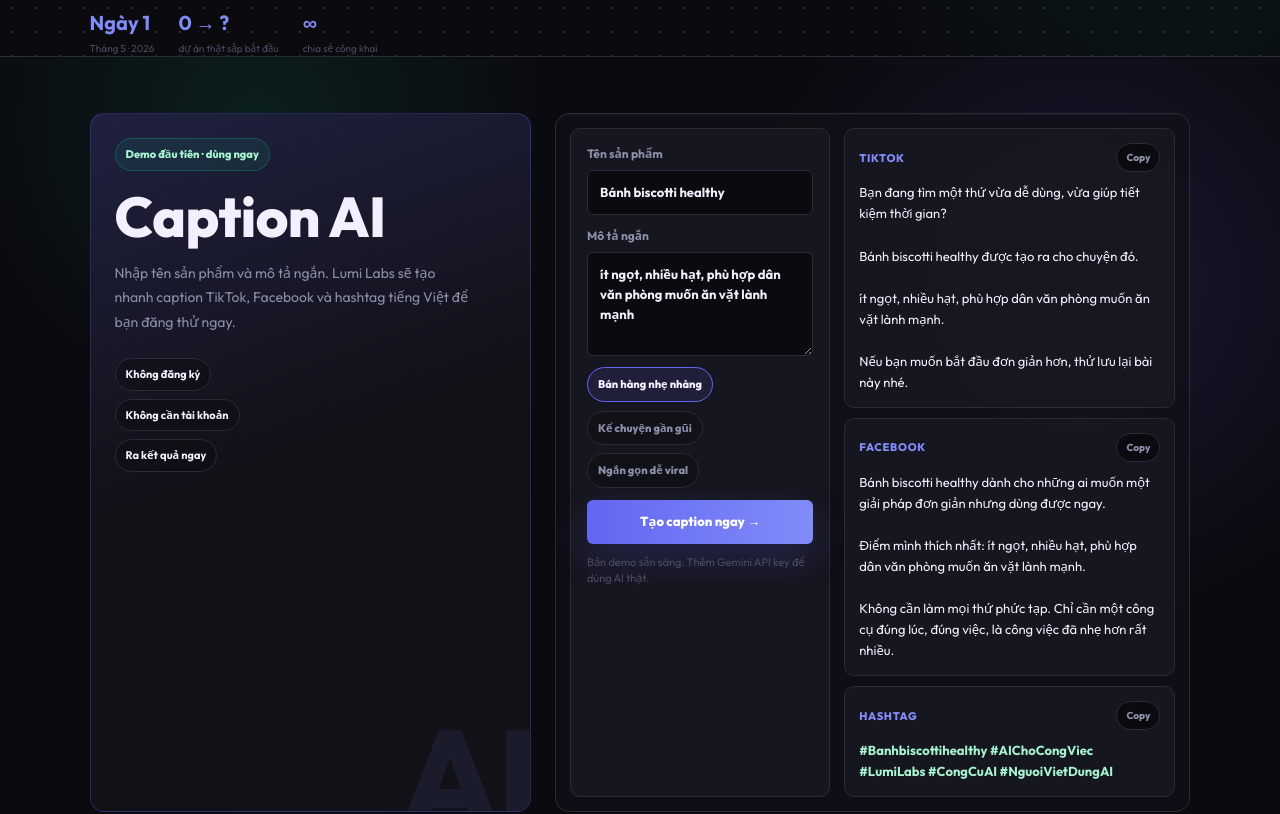
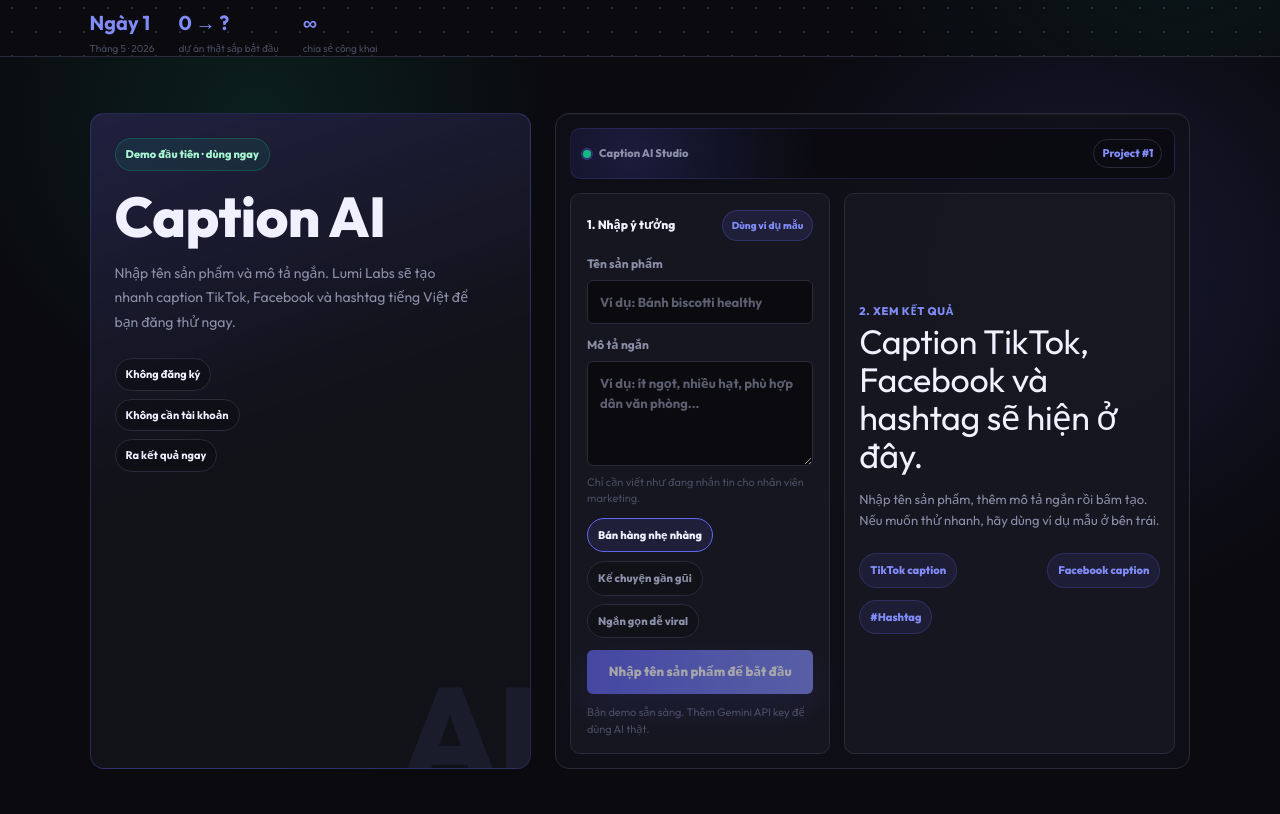
Before and after one commit to ltruongluan09/codex-zero-to-hero-vn, a React (Vite) app: page / in a window 1280 px wide. Shown: the part 740-1554 px from the top of the page. Built offline with nearby package versions, Linux system fonts and the light colour scheme.

Commit message:
Polish Caption AI demo UX

```diff
--- a/src/App.jsx
+++ b/src/App.jsx
@@ -318,21 +318,18 @@ function buildCaption({ productName, description, mode }) {
 }
 
 function CaptionAISection() {
-  const [productName, setProductName] = useState("Bánh biscotti healthy");
-  const [description, setDescription] = useState("ít ngọt, nhiều hạt, phù hợp dân văn phòng muốn ăn vặt lành mạnh");
+  const sampleProduct = "Bánh biscotti healthy";
+  const sampleDescription = "Ít ngọt, nhiều hạt, phù hợp dân văn phòng muốn ăn vặt lành mạnh";
+  const [productName, setProductName] = useState("");
+  const [description, setDescription] = useState("");
   const [mode, setMode] = useState("ban-hang");
-  const [result, setResult] = useState(() =>
-    buildCaption({
-      productName: "Bánh biscotti healthy",
-      description: "ít ngọt, nhiều hạt, phù hợp dân văn phòng muốn ăn vặt lành mạnh",
-      mode: "ban-hang",
-    })
-  );
+  const [result, setResult] = useState(null);
   const [isGenerating, setIsGenerating] = useState(false);
   const [source, setSource] = useState("demo");
   const [copied, setCopied] = useState("");
 
   const generate = async () => {
+    if (!productName.trim()) return;
     setIsGenerating(true);
     setCopied("");
     try {
@@ -366,6 +363,13 @@ function CaptionAISection() {
     }
   };
 
+  const useSample = () => {
+    setProductName(sampleProduct);
+    setDescription(sampleDescription);
+    setResult(null);
+    setSource("demo");
+  };
+
   return (
     <section id="caption-ai" className="caption-ai-section">
       <div className="caption-shell" data-reveal>
@@ -384,7 +388,20 @@ function CaptionAISection() {
         </div>
 
         <div className="caption-app">
+          <div className="caption-window-top">
+            <div>
+              <span className="live-dot"></span>
+              Caption AI Studio
+            </div>
+            <span>Project #1</span>
+          </div>
           <div className="caption-form">
+            <div className="caption-form-head">
+              <span>1. Nhập ý tưởng</span>
+              <button type="button" className="sample-btn" onClick={useSample}>
+                Dùng ví dụ mẫu
+              </button>
+            </div>
             <label>
               Tên sản phẩm
               <input
@@ -402,6 +419,7 @@ function CaptionAISection() {
                 rows="4"
               />
             </label>
+            <p className="form-helper">Chỉ cần viết như đang nhắn tin cho nhân viên marketing.</p>
             <div className="mode-row" aria-label="Chọn kiểu caption">
               {captionModes.map((item) => (
                 <button
@@ -414,8 +432,17 @@ function CaptionAISection() {
                 </button>
               ))}
             </div>
-            <button className="generate-btn" type="button" onClick={generate} disabled={isGenerating}>
-              {isGenerating ? "Đang viết caption..." : "Tạo caption ngay →"}
+            <button
+              className="generate-btn"
+              type="button"
+              onClick={generate}
+              disabled={isGenerating || !productName.trim()}
+            >
+              {!productName.trim()
+                ? "Nhập tên sản phẩm để bắt đầu"
+                : isGenerating
+                  ? "Đang viết caption..."
+                  : "Tạo caption ngay →"}
             </button>
             <p className="caption-source">
               {source === "gemini"
@@ -426,7 +453,9 @@ function CaptionAISection() {
             </p>
           </div>
 
-          <div className="caption-results">
+          <div className={result ? "caption-results" : "caption-results empty"}>
+            {result ? (
+              <>
                 <article>
                   <div>
                     <span>TikTok</span>
@@ -454,6 +483,22 @@ function CaptionAISection() {
                   </div>
                   <p>{result.hashtags.join(" ")}</p>
                 </article>
+              </>
+            ) : (
+              <article className="empty-result">
+                <span>2. Xem kết quả</span>
+                <h3>Caption TikTok, Facebook và hashtag sẽ hiện ở đây.</h3>
+                <p>
+                  Nhập tên sản phẩm, thêm mô tả ngắn rồi bấm tạo. Nếu muốn thử nhanh,
+                  hãy dùng ví dụ mẫu ở bên trái.
+                </p>
+                <div className="empty-preview">
+                  <span>TikTok caption</span>
+                  <span>Facebook caption</span>
+                  <span>#Hashtag</span>
+                </div>
+              </article>
+            )}
           </div>
         </div>
       </div>
--- a/src/index.css
+++ b/src/index.css
@@ -524,6 +524,46 @@ button {
   box-shadow: inset 0 1px 0 rgba(255, 255, 255, 0.03);
 }
 
+.caption-window-top {
+  grid-column: 1 / -1;
+  display: flex;
+  align-items: center;
+  justify-content: space-between;
+  gap: 12px;
+  border: 1px solid rgba(99, 102, 241, 0.18);
+  border-radius: var(--radius-md);
+  background:
+    radial-gradient(circle at 10% 50%, rgba(99, 102, 241, 0.2), transparent 34%),
+    rgba(10, 10, 15, 0.78);
+  color: var(--text-secondary);
+  padding: 10px 12px;
+  font-size: 11px;
+  font-weight: 800;
+}
+
+.caption-window-top div,
+.caption-window-top span {
+  display: inline-flex;
+  align-items: center;
+  gap: 8px;
+}
+
+.caption-window-top > span {
+  border: 1px solid var(--bg-border);
+  border-radius: var(--radius-pill);
+  color: var(--brand-light);
+  padding: 5px 8px;
+}
+
+.live-dot {
+  width: 8px;
+  height: 8px;
+  border-radius: 999px;
+  background: var(--green);
+  box-shadow: 0 0 0 0 rgba(16, 185, 129, 0.45);
+  animation: pulse 2s infinite;
+}
+
 .caption-form,
 .caption-results article {
   border: 1px solid var(--bg-border);
@@ -536,6 +576,38 @@ button {
   flex-direction: column;
   gap: 12px;
   padding: 16px;
+}
+
+.caption-form-head {
+  display: flex;
+  align-items: center;
+  justify-content: space-between;
+  gap: 10px;
+  margin-bottom: 2px;
+}
+
+.caption-form-head span {
+  color: var(--text-primary);
+  font-size: 12px;
+  font-weight: 800;
+}
+
+.sample-btn {
+  border: 1px solid rgba(99, 102, 241, 0.28);
+  border-radius: var(--radius-pill);
+  background: rgba(99, 102, 241, 0.12);
+  color: var(--brand-light);
+  padding: 7px 9px;
+  font-size: 10px;
+  font-weight: 800;
+  cursor: pointer;
+  transition: border-color 0.2s ease, transform 0.2s ease, background 0.2s ease;
+}
+
+.sample-btn:hover {
+  border-color: var(--brand);
+  background: rgba(99, 102, 241, 0.18);
+  transform: translateY(-1px);
 }
 
 .caption-form label {
@@ -561,10 +633,22 @@ button {
   transition: border-color 0.2s ease, box-shadow 0.2s ease;
 }
 
+.caption-form input::placeholder,
+.caption-form textarea::placeholder {
+  color: rgba(139, 143, 168, 0.64);
+}
+
 .caption-form input:focus,
 .caption-form textarea:focus {
   border-color: var(--brand);
   box-shadow: 0 0 0 3px rgba(99, 102, 241, 0.16);
+}
+
+.form-helper {
+  margin: -4px 0 0;
+  color: var(--text-muted);
+  font-size: 11px;
+  line-height: 1.5;
 }
 
 .mode-row {
@@ -611,8 +695,8 @@ button {
 }
 
 .generate-btn:disabled {
-  cursor: wait;
-  opacity: 0.76;
+  cursor: not-allowed;
+  opacity: 0.62;
   transform: none;
 }
 
@@ -626,6 +710,10 @@ button {
 .caption-results {
   display: grid;
   gap: 10px;
+}
+
+.caption-results.empty {
+  min-height: 100%;
 }
 
 .caption-results article {
@@ -670,6 +758,50 @@ button {
   color: var(--text-primary);
   font-size: 13px;
   line-height: 1.62;
+}
+
+.empty-result {
+  display: flex;
+  min-height: 100%;
+  flex-direction: column;
+  justify-content: center;
+  overflow: hidden;
+  background:
+    radial-gradient(circle at 78% 18%, rgba(16, 185, 129, 0.1), transparent 34%),
+    rgba(26, 26, 36, 0.72);
+}
+
+.empty-result h3 {
+  max-width: 360px;
+  margin: 4px 0 0;
+  color: var(--text-primary);
+  font-size: clamp(22px, 3vw, 34px);
+  line-height: 1.12;
+  letter-spacing: -0.3px;
+}
+
+.empty-result p {
+  max-width: 420px;
+  margin-top: 14px;
+  color: var(--text-secondary);
+}
+
+.empty-preview {
+  display: flex;
+  flex-wrap: wrap;
+  gap: 8px;
+  margin-top: 22px;
+}
+
+.empty-preview span {
+  border: 1px solid rgba(99, 102, 241, 0.22);
+  border-radius: var(--radius-pill);
+  background: rgba(99, 102, 241, 0.1);
+  color: var(--brand-light);
+  padding: 8px 10px;
+  font-size: 11px;
+  letter-spacing: 0;
+  text-transform: none;
 }
 
 .hashtag-card p {
```
Lines whose indentation alone changed are shown as unchanged.
